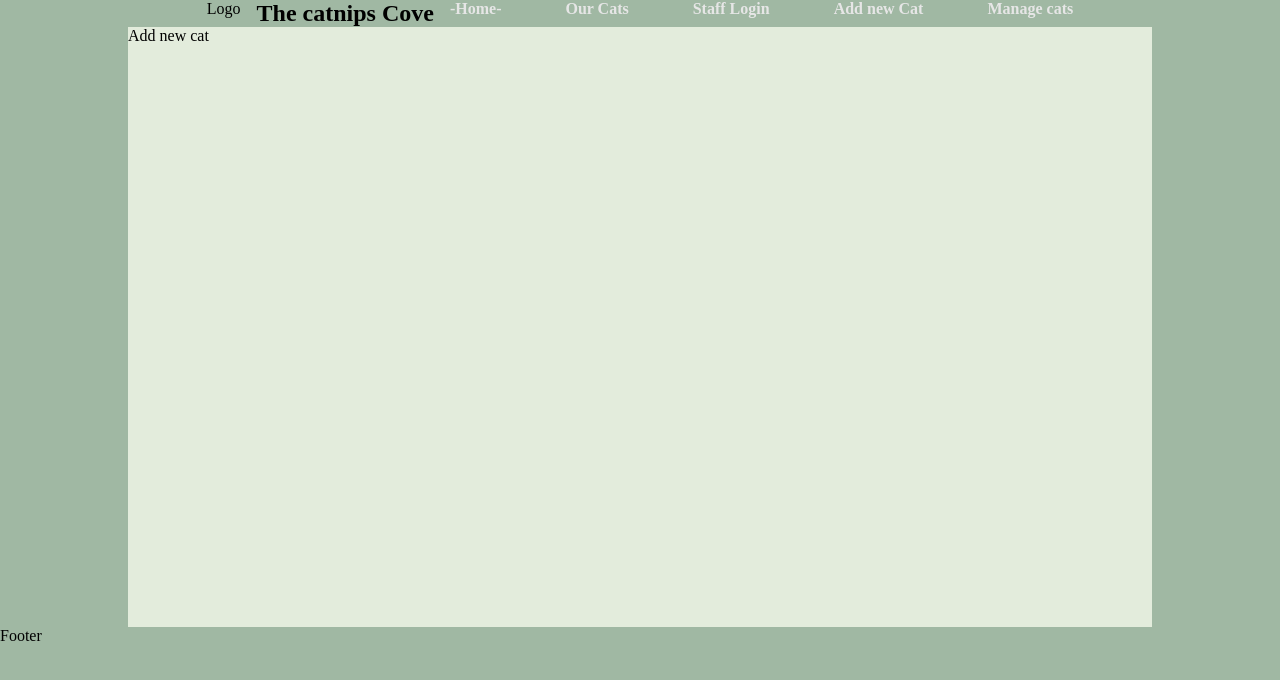
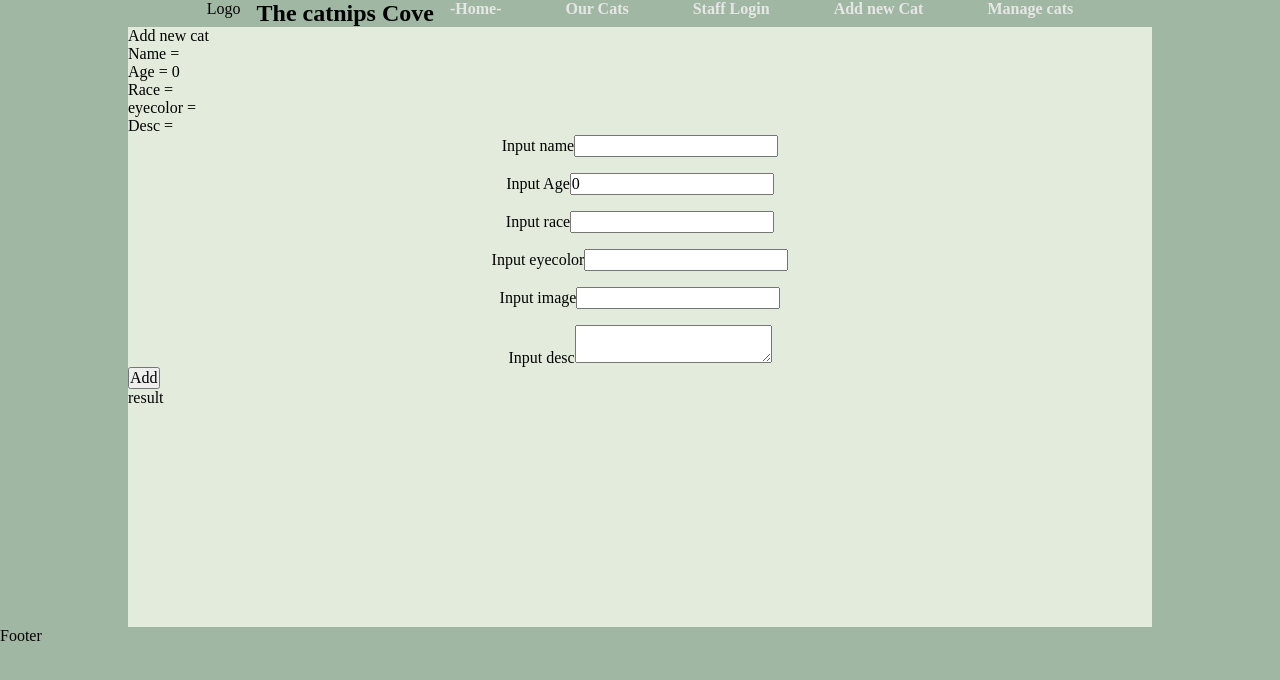
Before and after one commit to chlkstn/Individuellt-projekt-examinerande, a React (Vite) app in the folder catnipscove/: page /add in a window 1280 px wide. Shown: the top 680 px of the page. Built offline with nearby package versions, Linux system fonts and the light colour scheme.

Commit message:
updating form to add new cats

```diff
--- /dev/null
+++ b/catnipscove/src/CatsContext.tsx
@@ -0,0 +1,3 @@
+import{createContext} from "react";
+
+export const CatContext = createContext(1);
--- /dev/null
+++ b/catnipscove/src/components/Form.tsx
@@ -0,0 +1,109 @@
+import { useState } from "react";
+import Card from "../components/Card";
+
+//placeholder for new ID
+
+let nextId = 0;
+
+function Form() {
+  const [name, setName] = useState("");
+  const [age, setAge] = useState<number>(0);
+  const [race, setRace] = useState("");
+  const [eyecolor, setEyecolor] = useState("");
+  const [image, setImage] = useState("");
+  const [description, setDescription] = useState("");
+
+  let [newcats, setNewcats] = useState([]);
+
+  return (
+    <>
+      <p>Name = {name}</p>
+      <p>Age = {age}</p>
+      <p>Race = {race}</p>
+      <p>eyecolor = {eyecolor}</p>
+      <p>Desc = {description}</p>
+
+      <form>
+        <label>
+          {" "}
+          Input name
+          <input
+            type="text"
+            value={name}
+            onChange={(e) => setName(e.target.value)}
+          />
+        </label>
+        <label>
+          {" "}
+          Input Age
+          <input
+            type="number"
+            value={age}
+            onChange={(e) => setAge(Number(e.target.value))}
+          />
+        </label>
+        <label>
+          {" "}
+          Input race
+          <input
+            type="text"
+            value={race}
+            onChange={(e) => setRace(e.target.value)}
+          />
+        </label>
+        <label>
+          {" "}
+          Input eyecolor
+          <input
+            type="text"
+            value={eyecolor}
+            onChange={(e) => setEyecolor(e.target.value)}
+          />
+        </label>
+
+        <label>
+          {" "}
+          Input image
+          <input
+            type="text"
+            value={image}
+            onChange={(e) => setImage(e.target.value)}
+          />
+        </label>
+        <label>
+          {" "}
+          Input desc
+          <textarea
+            value={description}
+            onChange={(e) => setDescription(e.target.value)}
+          />
+        </label>
+      </form>
+
+      <button
+        onClick={() => {
+          setNewcats([
+            ...newcats,
+            { id: nextId++, name: name, age: age, race: race },
+          ]);
+        }}
+      >
+        Add
+      </button>
+
+      <p> result</p>
+
+      <ul>
+        {newcats.map((newcat) => (
+          <li key={newcats.id}>
+            {newcat.name}
+            {newcat.age}
+            {newcat.race}
+          </li>
+        ))}
+      </ul>
+    </>
+  );
+}
+
+export default Form;
--- a/catnipscove/src/routes/Add.tsx
+++ b/catnipscove/src/routes/Add.tsx
@@ -1,3 +1,6 @@
+import Form from "../components/Form";
+
+
 export function Add() {
 
 
@@ -7,6 +10,7 @@ export function Add() {
 
     return <div>
       <p> Add new cat</p>
+      <Form/>
 
 
 
--- a/catnipscove/src/style.css
+++ b/catnipscove/src/style.css
@@ -26,6 +26,13 @@ header {
     color: var(--header-color);
     font-weight: 600;
   }
+}
+
+form {
+  display: flex;
+  flex-direction: column;
+  align-items: center;
+  gap: 1rem;
 }
 
 #wrapper {
```
